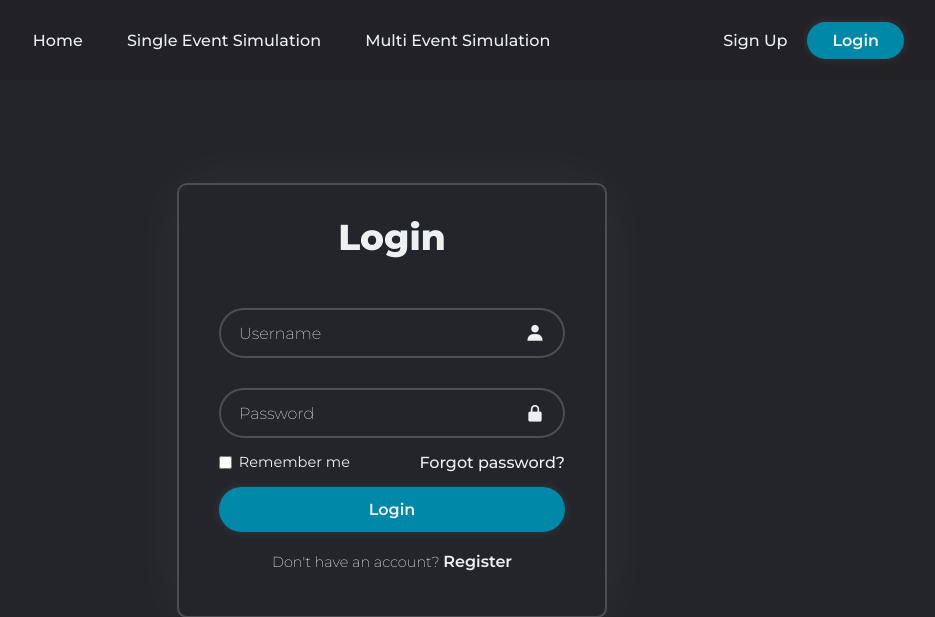
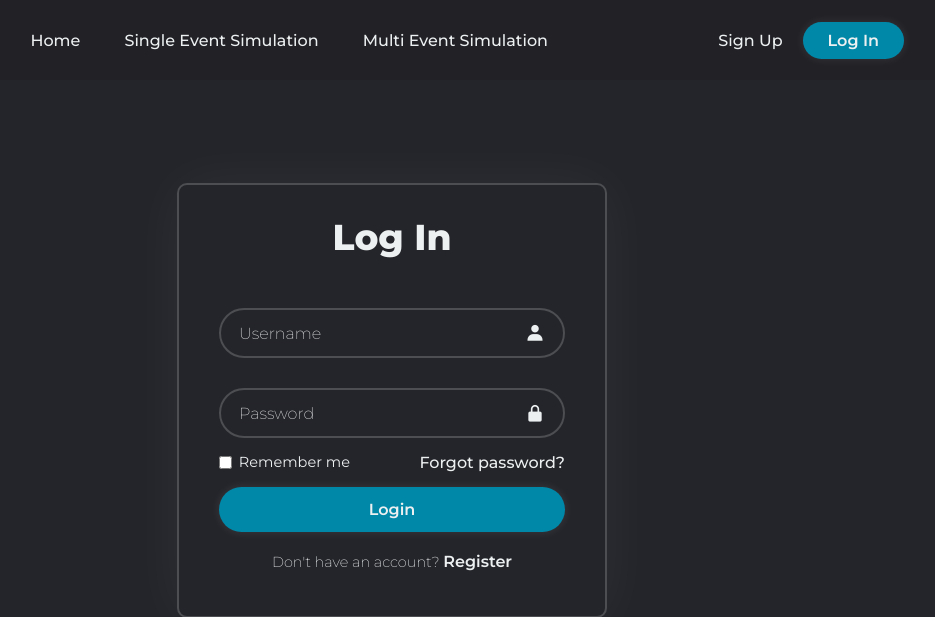
Before and after one commit to WilliCochrane/Medusa-runoff-calculator, a Flask app: page /Login in a window 1280 px wide. Shown: the top 617 px of the page, without its empty margins (248-1183 px from the left). Run offline with Flask 3, Linux system fonts and the light colour scheme; some libraries are stand-ins or nearby versions.

Commit message:
Log in typo fix

```diff
--- a/UC Program/app/templates/Login.html
+++ b/UC Program/app/templates/Login.html
@@ -4,7 +4,7 @@
     <div class="wrapper" {% if error %}style="border-color: rgba(255, 0, 0, .75);"{% endif %}>
         <form action="" method="POST">
             {{ form.hidden_tag() }}
-            <h1>Login</h1><br>
+            <h1>Log In</h1><br>
             {% if error %}<p class="error">Username or password is incorrect</p>{% endif %}
             <div class="input-box">
                 {{ form.username }}
--- a/UC Program/app/templates/layout.html
+++ b/UC Program/app/templates/layout.html
@@ -34,7 +34,7 @@
             <ul class="nav-links">
                 <li><a href="/SignUp">Sign Up</a></li>
             </ul>
-            <a class="login" href="/Login"><button>Login</button></a>
+            <a class="login" href="/Login"><button>Log In</button></a>
         </div>
         {% endif %}
     </header>
```
